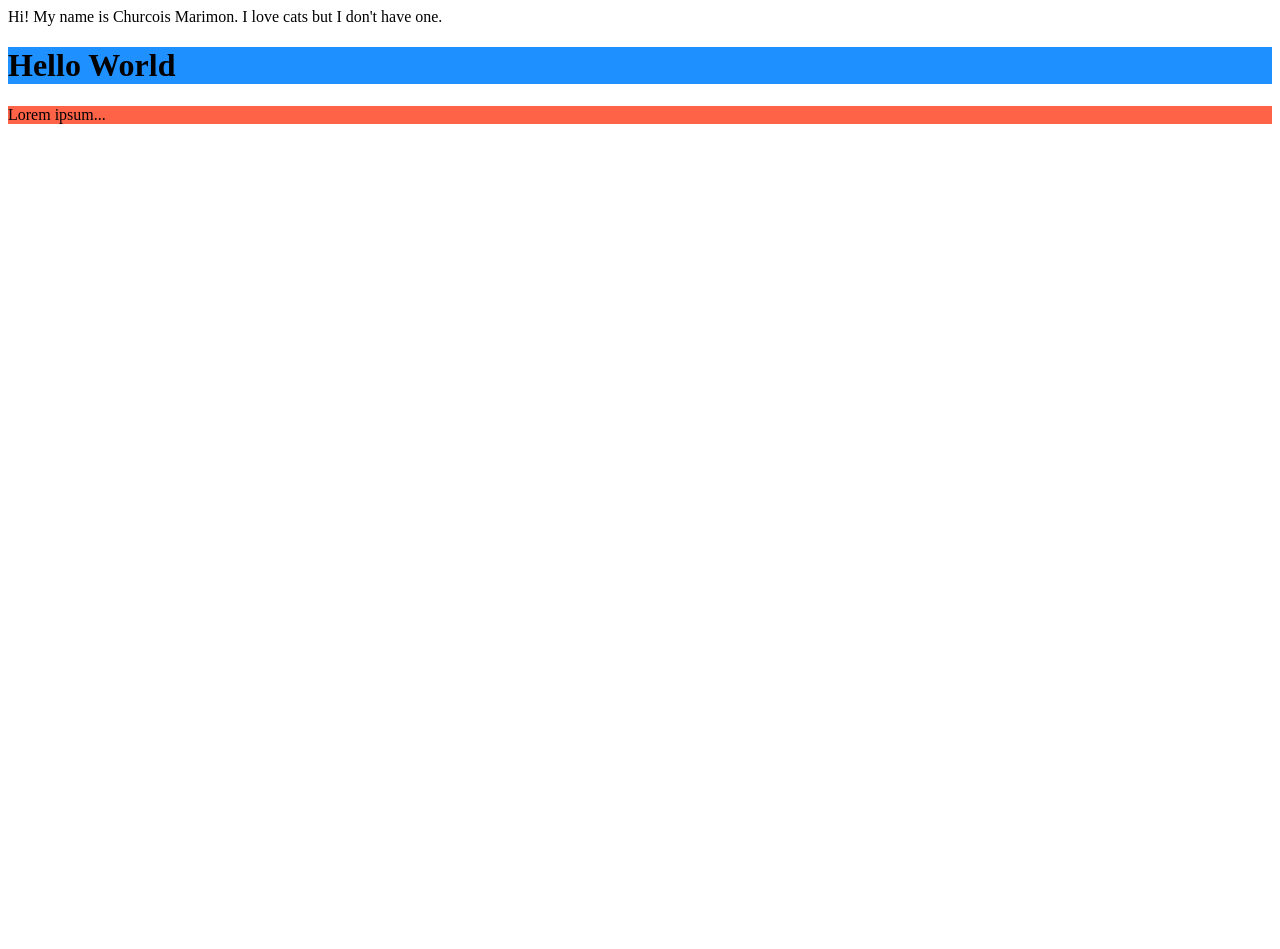
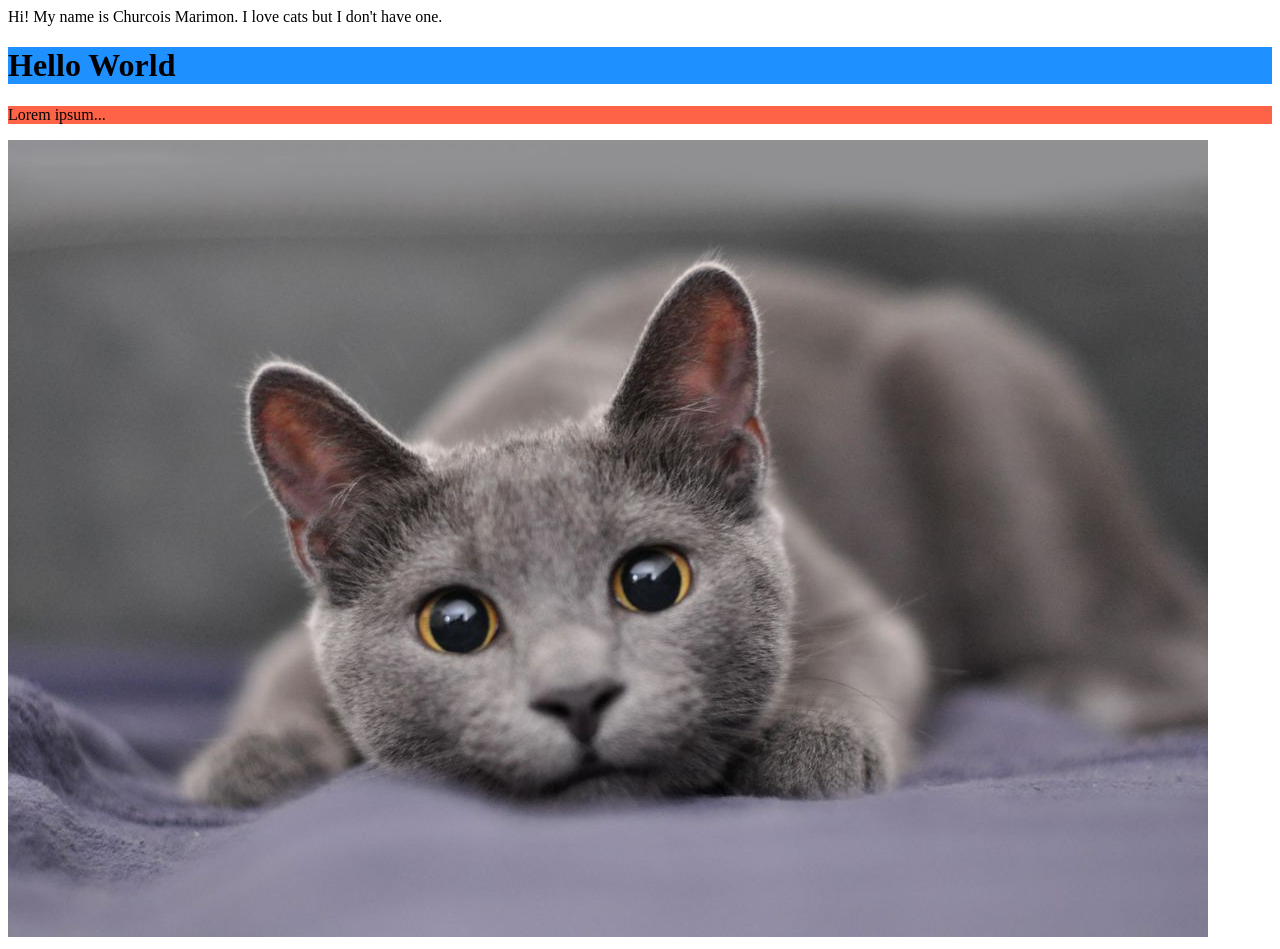
Before and after one commit to chung-rawr/myFirstPage, a plain HTML site: page index.html in a window 1280 px wide. Before the commit the page ends 800 px from the top, so only its background shows below. Drawn offline with Linux system fonts and the light colour scheme.

Commit message:
Update index.html

```diff
--- a/index.html
+++ b/index.html
@@ -4,5 +4,7 @@
    Hi! My name is Churcois Marimon. I love cats but I don't have one.
   <h1 style="background-color:DodgerBlue;">Hello World</h1>
 <p style="background-color:Tomato;">Lorem ipsum...</p>
+
+   <img src="chung.jpg" alt="anon">
  </body>
 </html>
```
